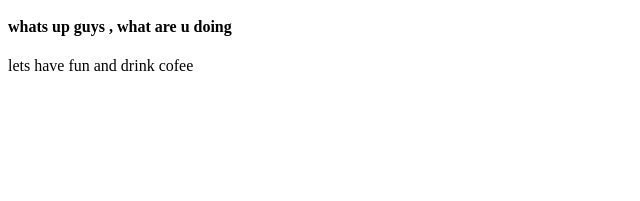
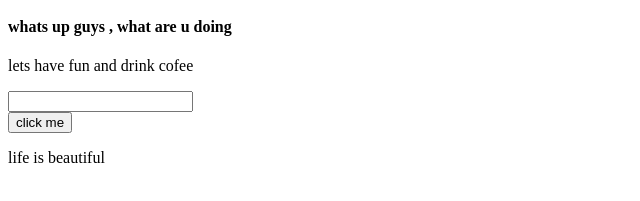
Before and after one commit to shubeen/my-first-website, a plain HTML site: page index.html in a window 1280 px wide. Shown: the part 105-306 px from the top of the page, without its empty margins (0-640 px from the left). Drawn offline with Linux system fonts and the light colour scheme.

Commit message:
button added

```diff
--- a/index.html
+++ b/index.html
@@ -9,6 +9,14 @@
 <h4> whats up guys , what are u doing</h4>
 <p>lets have fun and drink cofee</p>
 <body>
+    <input type="text">
+    <div>
+        <button>click me</button>
+        <p>life is beautiful</p>
+
+    </div>
+
+
 
 </body>
 </html>
```
